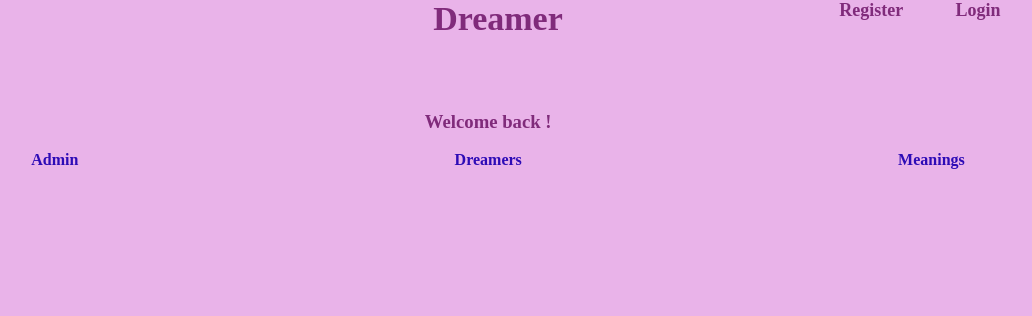
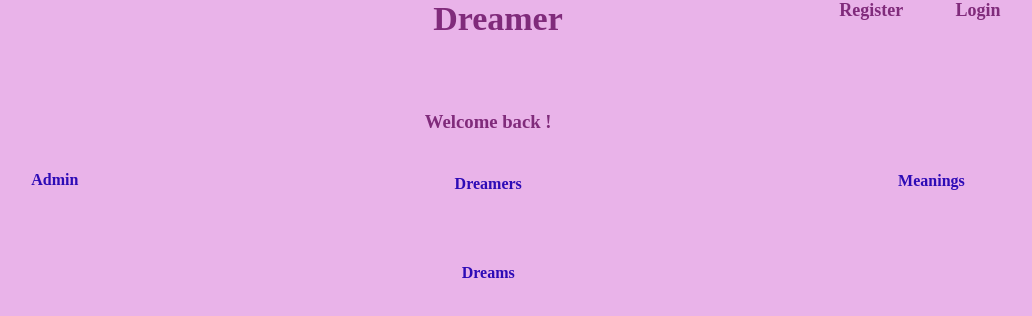
Before and after one commit to MaryHooker/Passion-Project-2020, a React (Create React App) app in the folder dreamer/dreamer/: page /adminHome in a window 1280 px wide. Shown: the top 316 px of the page, without its empty margins (142-1174 px from the left). Built offline with nearby package versions, Linux system fonts and the light colour scheme.

Commit message:
viewing all dreams in react

```diff
--- a/dreamer/dreamer/src/App.css
+++ b/dreamer/dreamer/src/App.css
@@ -163,20 +163,28 @@ hr{
 }
 
 .dreamersLinkP{
+  margin-top: 5%;
   grid-column: 2;
   grid-row: 2;
 }
 
 .adminLinkP{
+  margin-top: 5%;
   grid-column: 1;
   grid-row: 2;
 }
 
 .meaningsLinkP{
+  margin-top: 5%;
   grid-column: 3;
   grid-row: 2;
 }
 
+.dreamsLinkP{
+  margin-top: 15%;
+  grid-column: 2;
+  grid-row: 3;
+}
 .dreamersLink{
   text-decoration: none;
   color: rgb(45, 11, 182);
@@ -211,6 +219,19 @@ hr{
 }
 
 .meaningsLink:hover{
+  text-decoration: none;
+  color:rgb(11, 104, 7);
+  font-weight: bold;
+}
+
+.dreamsLink{
+  text-decoration: none;
+  color: rgb(45, 11, 182);
+  font-size: 16px;
+  font-weight: bold;
+}
+
+.dreamsLink:hover{
   text-decoration: none;
   color:rgb(11, 104, 7);
   font-weight: bold;
--- /dev/null
+++ b/dreamer/dreamer/src/components/Admin/Dreams/Dreams.jsx
@@ -0,0 +1,56 @@
+import React,{Component} from 'react';
+import {Link} from 'react-router-dom';
+
+class Dreams extends Component {
+    constructor(props) {
+        super(props);
+        this.state = {
+            dreams:[],
+         }
+    }
+
+    //when component mounts, runner inner function
+    componentDidMount(){
+        this.allDreams();
+    }
+
+     //Function to fetch all dreamers/users from database
+     allDreams = async() => {
+        let response = await fetch('/api/dreams',{
+            method:"GET"
+        })
+        let json = await response.json();
+        //sanity
+        console.table(json)
+        //place data in state
+        this.setState({
+            dreams : json
+        })
+        //sanity
+        console.table(`Admin : Dreams ${JSON.stringify(json)}`)
+    }
+
+    render() {
+        return (
+            <div>
+                <h3>Dreams</h3>
+                <div className='dreamersContainer'>
+                {
+                    this.state.dreams.map((dream) => {
+                        return(
+                            <div key={dream._id} className='dreamersDisplay'>
+                            {/* <Link to={`/dreams/view/one/${dream._id}`} className='linkLink'> */}
+                            <p className='listedData'>{dream.type}</p>
+                            <p className='listedData'>{dream.dreamDescription}</p>
+                            {/* </Link> */}
+                        </div>
+                        )
+                    })
+                }
+                </div>
+            </div>
+         );
+    }
+}
+
+export default Dreams;
--- a/dreamer/dreamer/src/components/Admin/Home/AdminHome.jsx
+++ b/dreamer/dreamer/src/components/Admin/Home/AdminHome.jsx
@@ -21,6 +21,9 @@ class AdminHome extends Component {
                 <div className='meaningsLinkP'>
                 <Link to='/view/meanings' className='meaningsLink'>Meanings</Link>
                 </div>
+                <div className='dreamsLinkP'>
+                <Link to='/dreams/view/all' className='dreamsLink'>Dreams</Link>
+                </div>
             </div>
          );
     }
--- a/dreamer/dreamer/src/components/AppContainer.jsx
+++ b/dreamer/dreamer/src/components/AppContainer.jsx
@@ -27,6 +27,7 @@ import ViewOneDreamer from './Admin/Users/Dreamers/ViewOneDreamer';
 import MyDreams from './Customer/Dreams/MyDreams';
 import ViewOneDream from './Customer/Dreams/ViewOneDream';
 import EditMeaning from './Admin/Meanings/EditMeaning';
+import Dreams from './Admin/Dreams/Dreams';
 
 class AppContainer extends Component {
   constructor(props) {
@@ -165,6 +166,7 @@ class AppContainer extends Component {
                 { /*/////// Dreams ///////*/ }
                    { /* Admin */ }
                    <Route path='/dreamers/dreams/view/:id' exact component={(props) => <DreamersDreams {...props}/>}/>
+                  <Route path='/dreams/view/all' exact component={() => <Dreams/>} />
 
                    { /* Customer */ }
                    <Route path='/myDreams' exact component={() => <MyDreams tokenUser={this.state.tokenUser}/> }/>
```
